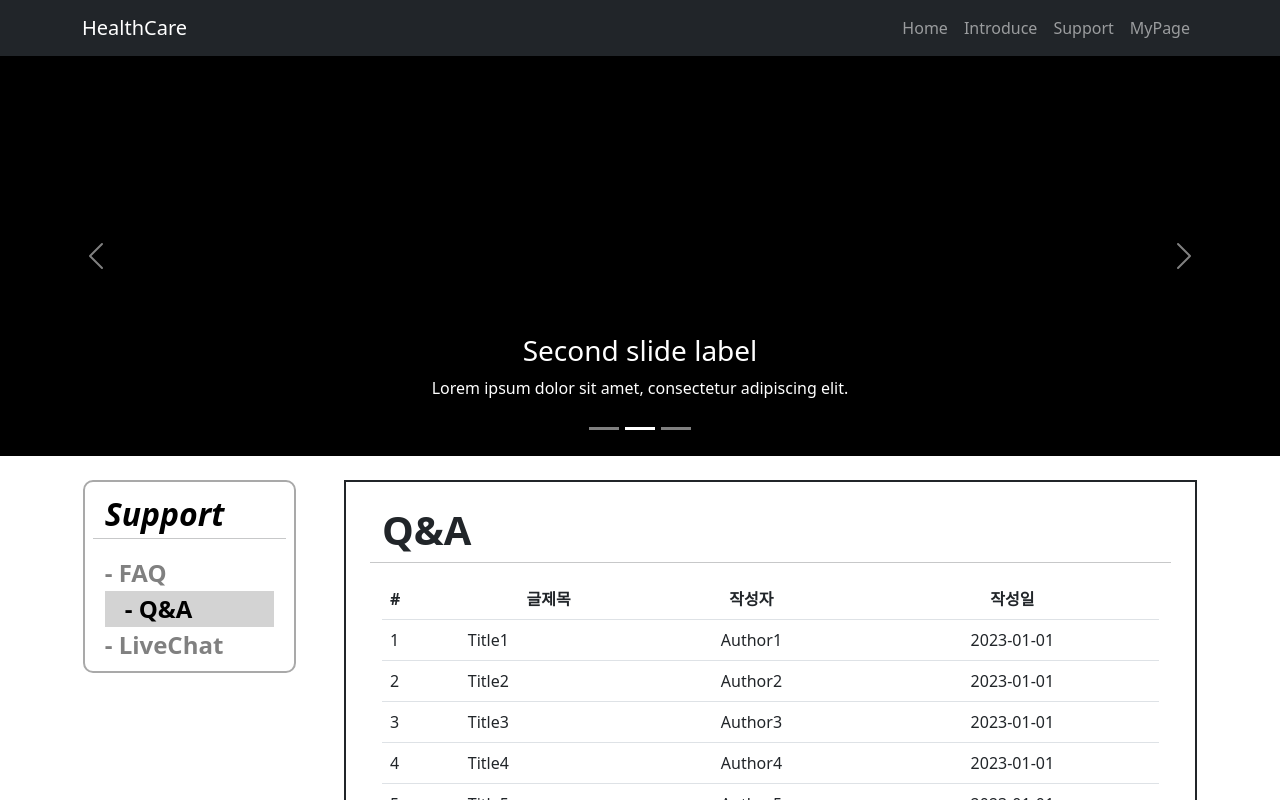
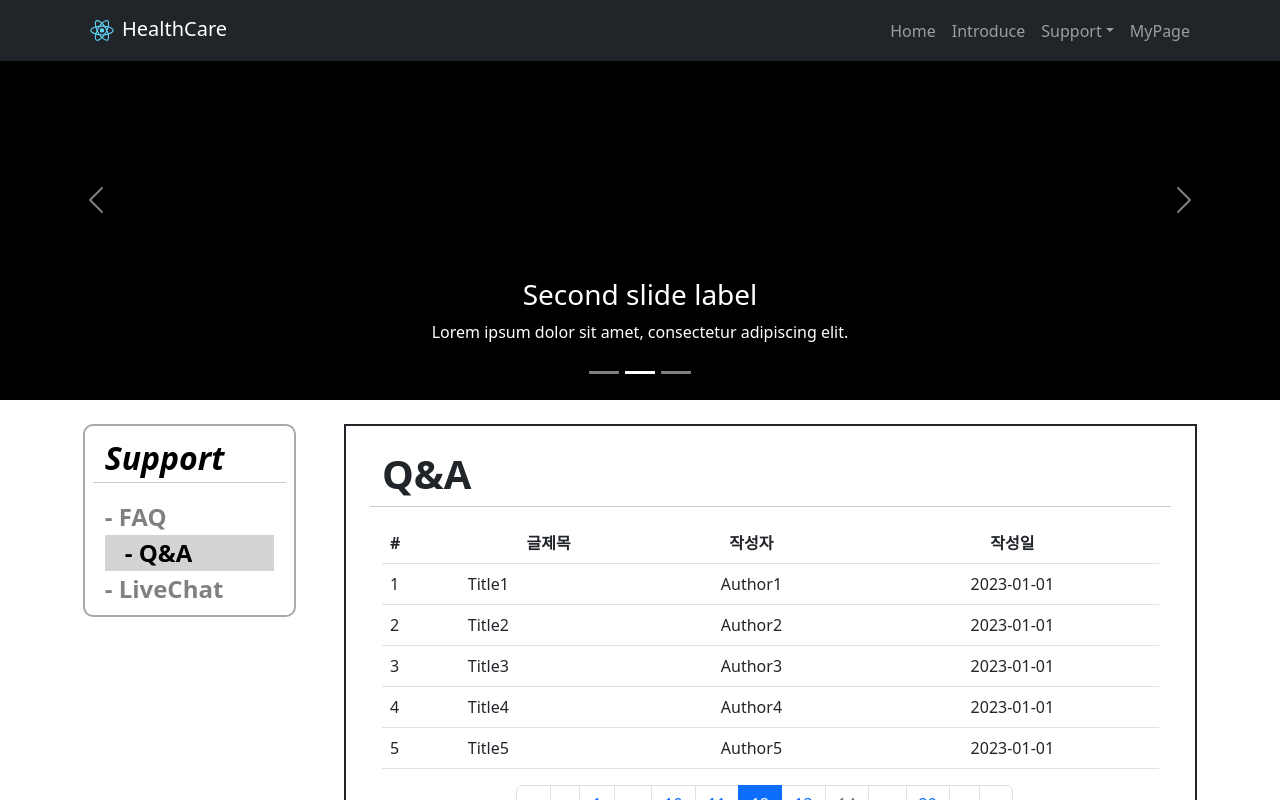
Before and after one commit to JoSihun/HealthCare, a React (Create React App) app in the folder healthcare/src/main/reactfront/: page /support/qna in a window 1280 px wide. Shown: the top 800 px of the page. Built offline with nearby package versions, Linux system fonts and the light colour scheme.

Commit message:
refactor(Navigation.js): implement responsive Navbar with Bootstrap template add logo image in navbar add dropdown menue in navbar
remove useless css file name Navigation.css

```diff
--- a/healthcare/src/main/reactfront/package.json
+++ b/healthcare/src/main/reactfront/package.json
@@ -15,7 +15,7 @@
     "react-scripts": "^5.0.1",
     "web-vitals": "^2.1.4"
   },
-  "proxy": "http://localhost:8080",
+
   "scripts": {
     "start": "react-scripts start",
     "build": "react-scripts build",
--- a/healthcare/src/main/reactfront/src/components/Navigation.css
+++ /dev/null
@@ -1,8 +0,0 @@
-.Navigation {
-    align-content: center;
-}
-
-.menu {
-    align-content: center;
-    justify-content: center;
-}
--- a/healthcare/src/main/reactfront/src/components/Navigation.js
+++ b/healthcare/src/main/reactfront/src/components/Navigation.js
@@ -1,26 +1,39 @@
-import Container from 'react-bootstrap/Container';
+import logo from '../logo.svg';
 import Nav from 'react-bootstrap/Nav';
 import Navbar from 'react-bootstrap/Navbar';
+import Container from 'react-bootstrap/Container';
 
 import 'bootstrap/dist/css/bootstrap.min.css';
-import './Navigation.css'
-import {Link} from "react-router-dom";
+import {NavDropdown} from "react-bootstrap";
 
 function Navigation() {
     return (
-        <div className="Navigation">
-            <Navbar bg="dark" variant="dark">
+        <>
+            <Navbar collapseOnSelect expand="lg" bg="dark" variant="dark" fixed="top">
                 <Container>
-                    <Link className="navbar-brand" to="/">HealthCare</Link>
-                    <Nav className="menu">
-                        <Link className="nav-link" to="/home">Home</Link>
-                        <Link className="nav-link" to="/introduce">Introduce</Link>
-                        <Link className="nav-link" to="/support/faq">Support</Link>
-                        <Link className="nav-link" to="/my-page">MyPage</Link>
-                    </Nav>
+                    <Navbar.Brand href="/">
+                        <img src={logo} width="40" height="35" />
+                        HealthCare
+                    </Navbar.Brand>
+                    <Navbar.Toggle aria-controls="responsive-navbar-nav" />
+                    <Navbar.Collapse id="responsive-navbar-nav">
+                        <Nav className="me-auto" alt="Nav Empty Space">
+
+                        </Nav>
+                        <Nav>
+                            <Nav.Link href="/home">Home</Nav.Link>
+                            <Nav.Link href="/introduce">Introduce</Nav.Link>
+                            <NavDropdown title="Support" id="collasible-nav-dropdown">
+                                <NavDropdown.Item href="/support/faq">FAQ</NavDropdown.Item>
+                                <NavDropdown.Item href="/support/qna">Q&A</NavDropdown.Item>
+                                <NavDropdown.Item href="/support/livechat">LiveChat</NavDropdown.Item>
+                            </NavDropdown>
+                            <Nav.Link href="/my-page">MyPage</Nav.Link>
+                        </Nav>
+                    </Navbar.Collapse>
                 </Container>
             </Navbar>
-        </div>
+        </>
     );
 }
 
```
